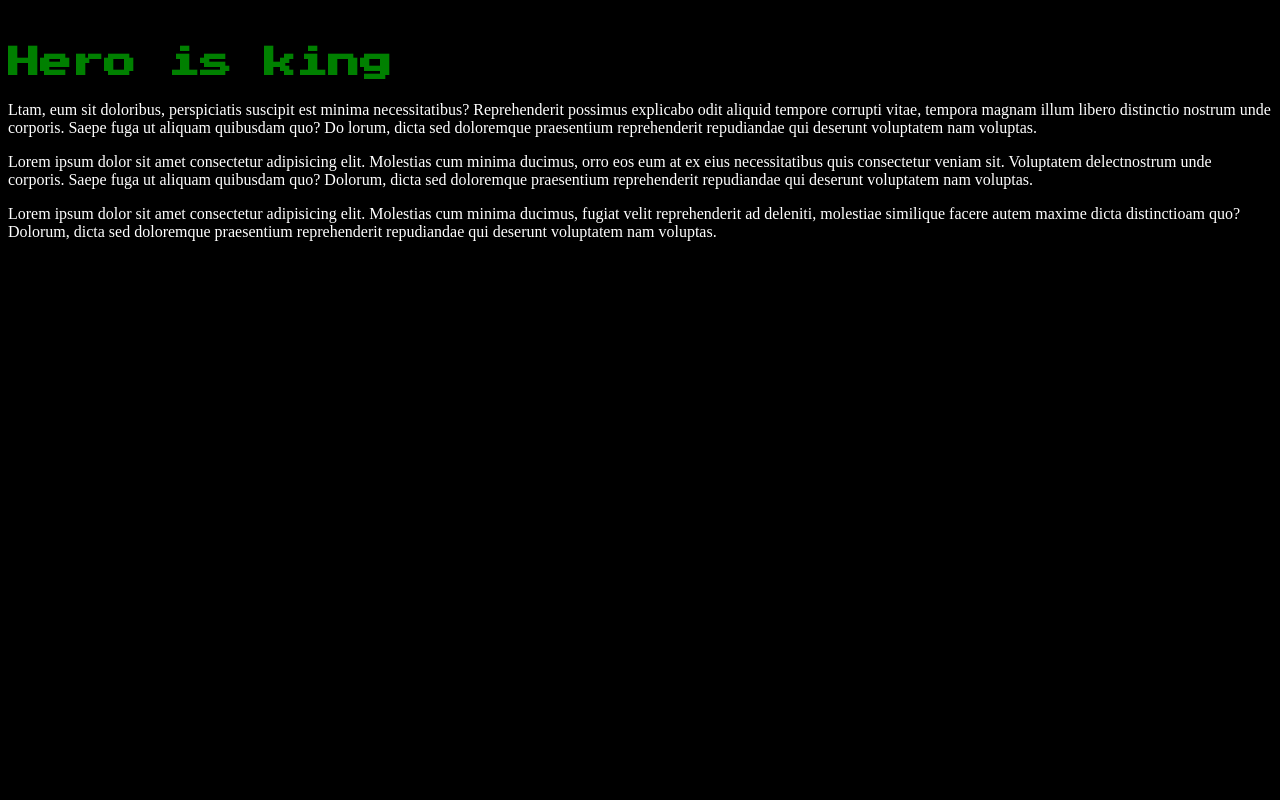
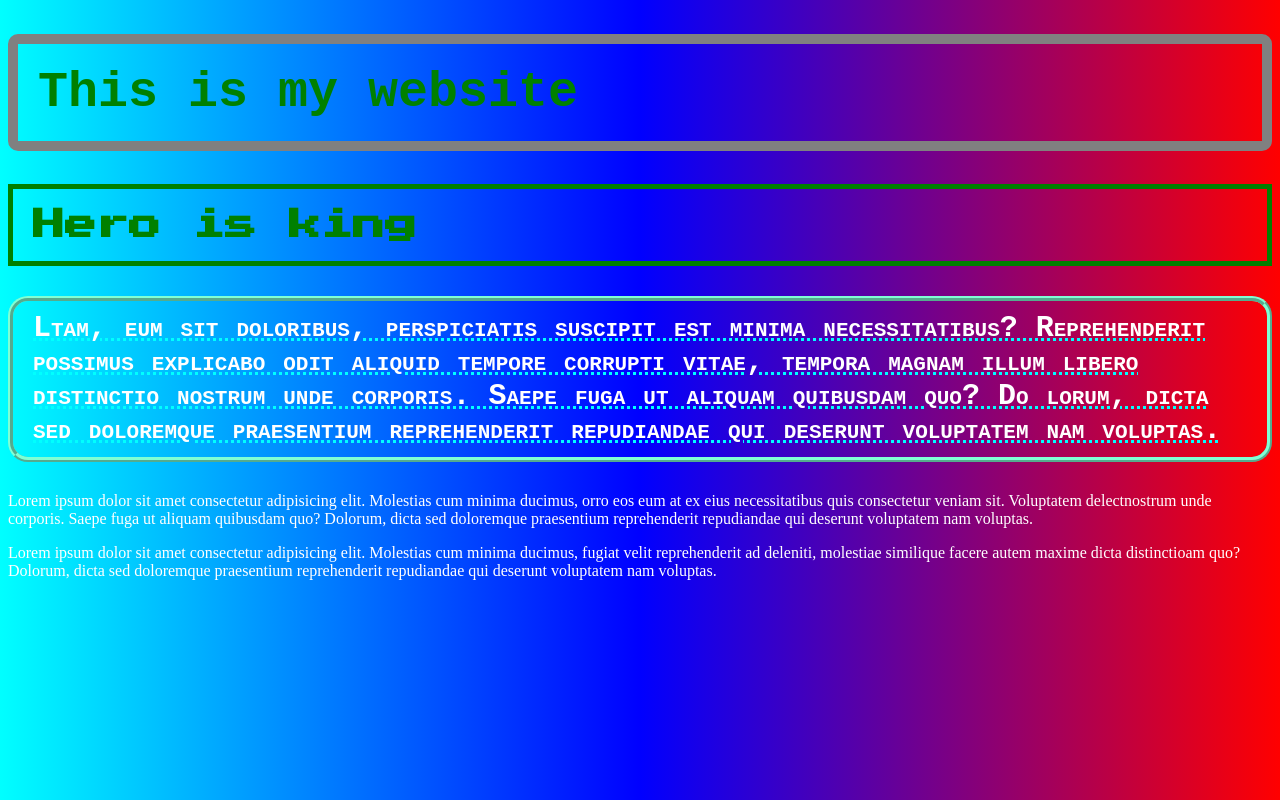
Before and after one commit to eisatyampandey/CSS, a plain HTML site: page index.html in a window 1280 px wide. Drawn offline with Linux system fonts and the light colour scheme.

Commit message:
background & border

```diff
--- a/index.html
+++ b/index.html
@@ -8,7 +8,7 @@
     <title>website of Css </title>
 </head>
 <body >
-    this is my website
+   <h1 id="hero">This is my website </h1>
     <h1 >Hero is king</h1>
     <p id="p1">Ltam, eum sit doloribus, perspiciatis suscipit est minima necessitatibus? Reprehenderit possimus explicabo odit aliquid tempore corrupti vitae, tempora magnam illum libero distinctio nostrum unde corporis. Saepe fuga ut aliquam quibusdam quo? Do lorum, dicta sed doloremque praesentium reprehenderit repudiandae qui deserunt voluptatem nam voluptas.</p>
     <p id="p2">Lorem ipsum dolor sit amet consectetur adipisicing elit. Molestias cum minima ducimus, orro eos eum at ex eius necessitatibus quis consectetur veniam sit. Voluptatem delectnostrum unde corporis. Saepe fuga ut aliquam quibusdam quo? Dolorum, dicta sed doloremque praesentium reprehenderit repudiandae qui deserunt voluptatem nam voluptas.</p>
--- a/style.css
+++ b/style.css
@@ -1,13 +1,39 @@
 body{
-    background-color: black;
+    background: linear-gradient(to right, cyan,blue,red);
+    background-attachment: fixed;
+    background-repeat: no-repeat;
 }
-h1{
+
+#hero{
+    display: flex;
+    font-family: 'Courier New', Courier, monospace;
+    font-size: 50px;
+    border: 10px solid grey; /* Border width, style, and color */
+    border-radius: 10px;
+    padding: 20px;
+}
+h1 {
     color: green;
     font-family: "Press Start 2P";
+    border: 5px solid;
+    padding: 20px;
 
 }
+
 #p1{
     color: white;
+    font-family:'Courier New', Courier, monospace;
+    font-weight: bold;
+    text-decoration: cyan dotted underline;
+    font-size: 30px;
+    font-variant: small-caps;
+    border-style: ridge;
+    padding: 10px;
+    padding-left: 20px;
+    border-width: 5px;
+    border-color: aquamarine;
+    border-radius: 20px;
+
 }
 
 #p2{
```
